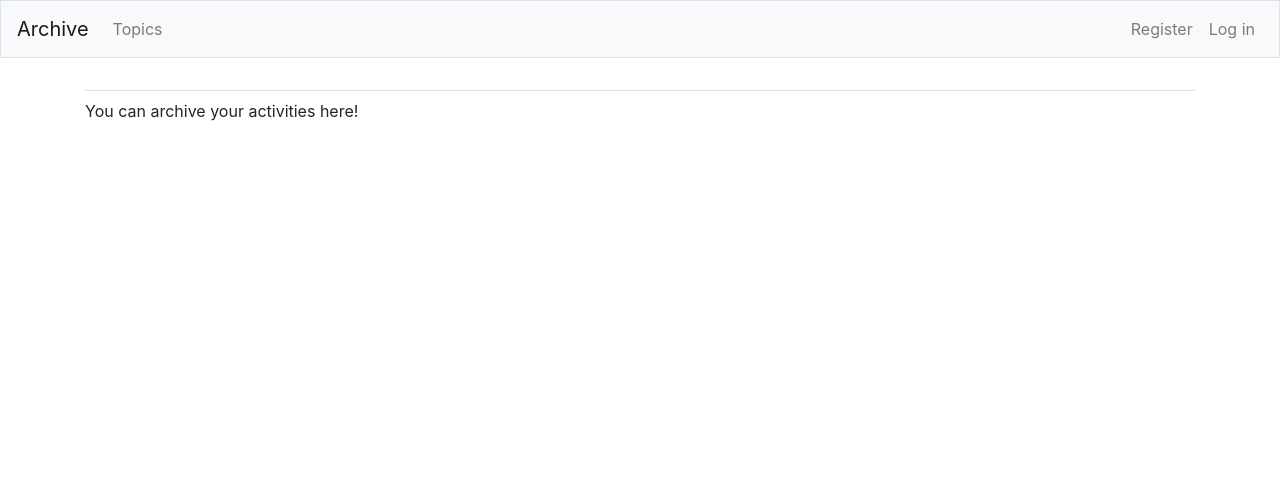
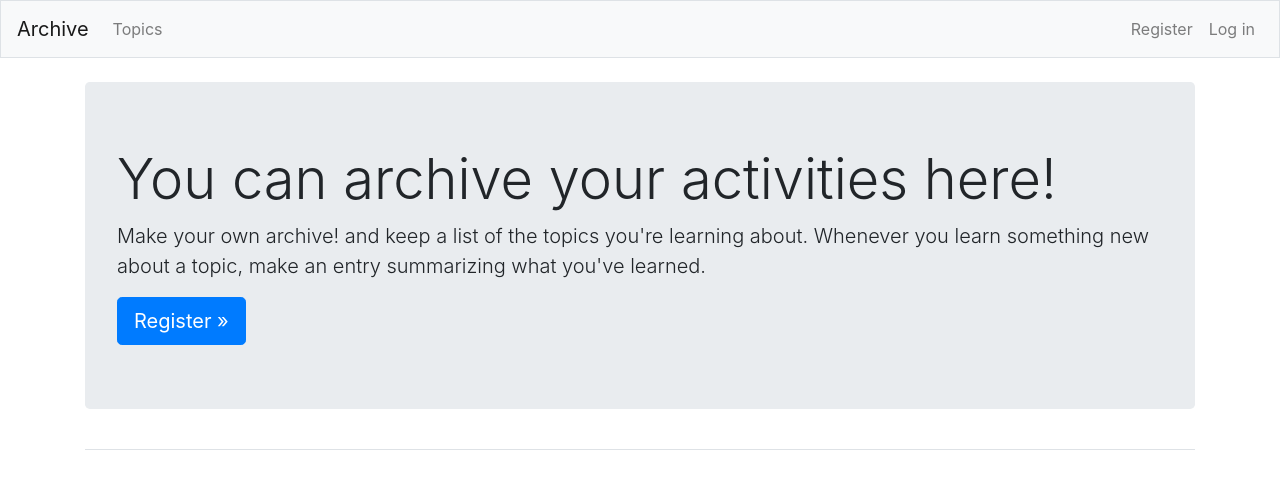
Before and after one commit to shivaamiri1/archive, a Django app: page / in a window 1280 px wide. Shown: the top 489 px of the page. Run offline with Django 4.2, Linux system fonts and the light colour scheme; some libraries are stand-ins or nearby versions.

Commit message:
index.html modified with bootstrap

```diff
--- a/archive/templates/archive/index.html
+++ b/archive/templates/archive/index.html
@@ -1,6 +1,15 @@
 {% extends 'archive/base.html' %}
 
-{% block content %}
-  <p>You can archive your activities here!</p>
+{% block page_header %}
 
-{% endblock content %}
+  <div class="jumbotron">
+    <h1 class="display-4">You can archive your activities here!</h1>
+
+    <p class="lead">Make your own archive! and keep a list of the topics you're learning about. Whenever you learn something new about a topic, make an entry summarizing what you've learned.</p>
+
+
+    <a class="btn btn-lg btn-primary" href="{% url 'users:register' %}"
+      role="button">Register &raquo;</a>
+
+
+{% endblock page_header %}
```
